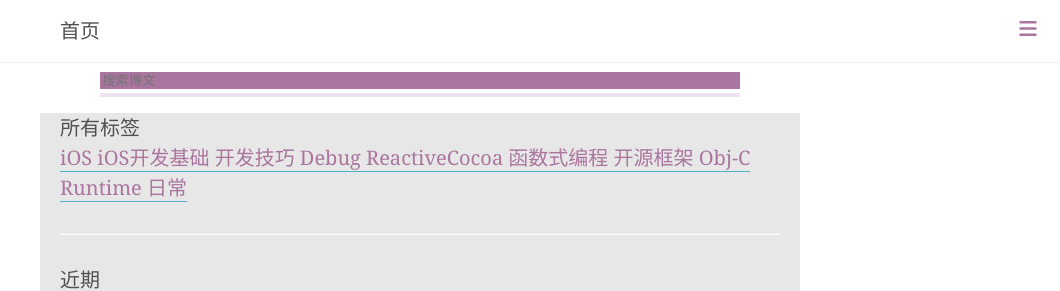
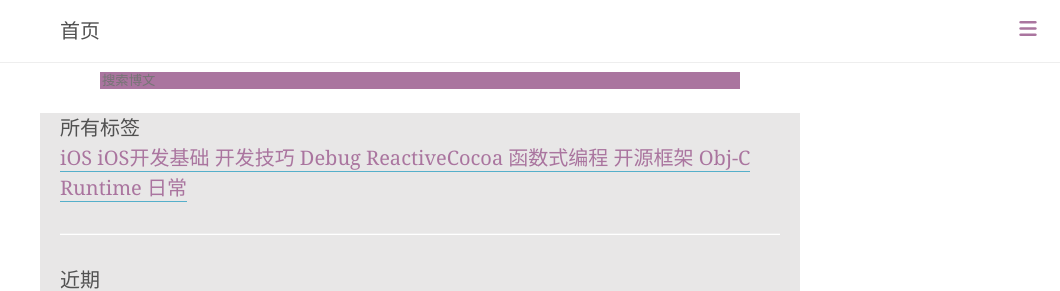
Before and after one commit to XtrueT/xtruet.github.com, a Jekyll site: the page built from index.html, in a window 1280 px wide. Shown: the top 291 px of the page, without its empty margins (220-1280 px from the left). Built offline with Jekyll 4.4.1, drawn with Linux system fonts in a browser that asks for light colours; nearby versions of some CDN libraries; library files that are not in the unit come from our copies; comment, search, counter and statistics services are not loaded.

Commit message:
Update index.css

```diff
--- a/public/css/index.css
+++ b/public/css/index.css
@@ -48,14 +48,14 @@
   color: rgb(0, 0, 0);
   width: 100%;
 }
-#results-container{
+#search-input:focus #results-container{
   background: #eee3f0;
   /* display:block;  */
   /* left: 56px;  */
   /* position: absolute;  */
   /* top: 68px;  */
-  /* z-index: 999;  */
-  /* border: 1px solid #ccc;  */
+  z-index: 999;
+  border: 1px solid #ccc;
   padding: 2px;
   width: 100%;
   max-height: 150px;
```
